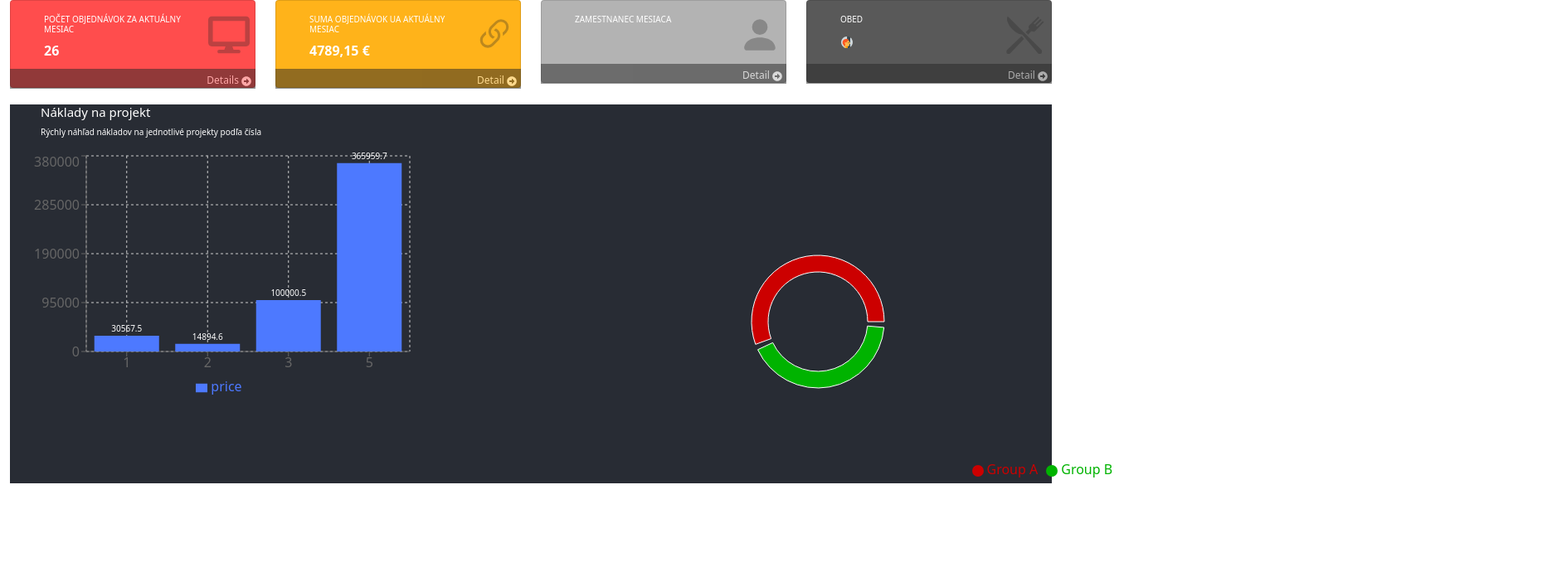
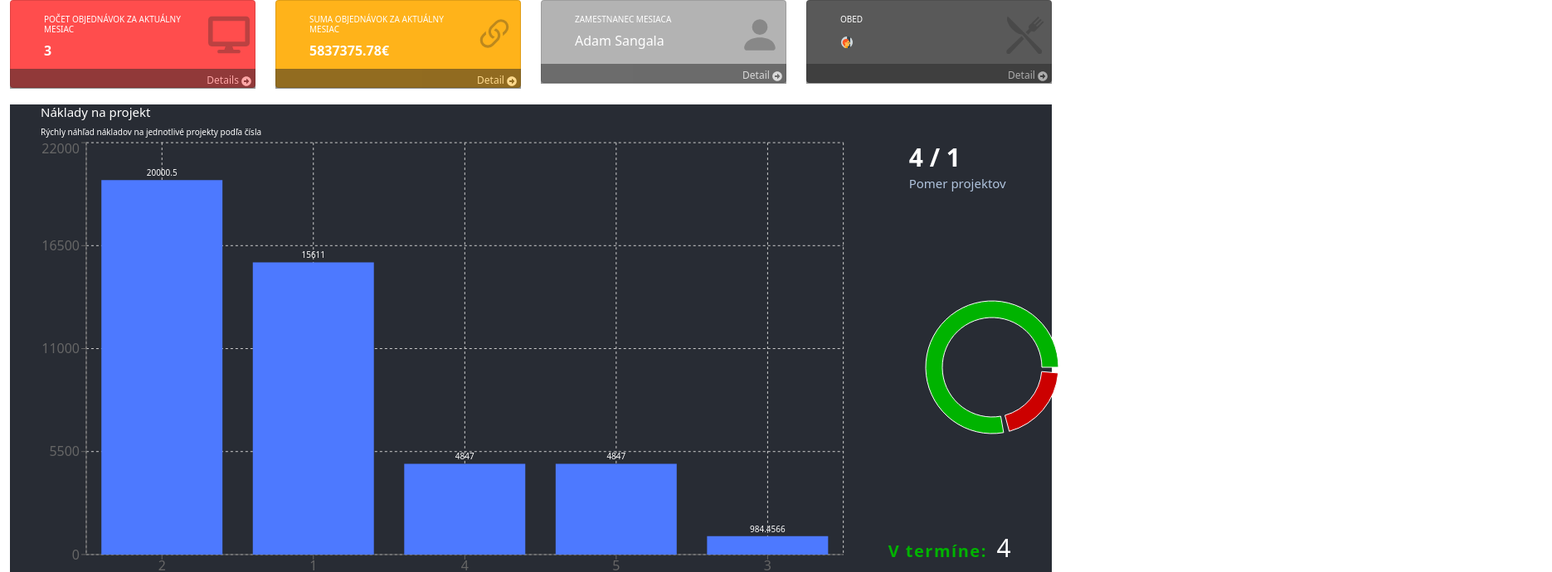
Before and after one commit to PeterPukac/grafy, a React (Create React App) app: page / in a window 1280 px wide. Shown: the top 690 px of the page at 83% size, 1871 px wide, since content can reach past the window. Built offline with nearby package versions, Linux system fonts and the light colour scheme.

Commit message:
dokoncenie

```diff
--- a/package.json
+++ b/package.json
@@ -8,6 +8,7 @@
     "@testing-library/user-event": "^13.5.0",
     "bootstrap": "^5.1.3",
     "chart.js": "^3.7.1",
+    "date-fns": "^2.28.0",
     "install": "^0.13.0",
     "npm": "^8.5.0",
     "react": "^17.0.2",
--- a/public/db.json
+++ b/public/db.json
@@ -20,52 +20,87 @@
         {
             "id": 1,
             "title": "Konstrukcia mostu",
-            "price": 15619191.5,
-            "startDate": "2018-03-18"
+            "price": 15611,
+            "startDate": "2018-03-18 04:20:10",
+            "endDate": "2023-03-18 04:20:10"
         },
         {
             "id": 2,
             "title": "Nova hala",
-            "price": 2000000.5,
-            "startDate": "2018-12-03"
+            "price": 20000.5,
+            "startDate": "2018-12-03 04:20:10",
+            "endDate": "2024-12-03 04:20:10"
         },
         {
             "id": 3,
             "title": "Daky super projekt",
-            "price": 984862959.4566,
-            "startDate": "2020-01-10"
+            "price": 984.4566,
+            "startDate": "2020-01-10 04:20:10",
+            "endDate": "2022-01-10 04:20:10"
         },
         {
             "id": 4,
             "title": "System na rezanie kovov",
-            "price": 48472266,
-            "startDate": "2021-02-07"
+            "price": 4847,
+            "startDate": "2021-02-07 04:20:10",
+            "endDate":"2026-02-07 04:20:10"
+        },
+        {
+            "id": 5,
+            "title": "Pec na perniky",
+            "price": 4847,
+            "startDate": "2021-01-07 04:20:10",
+            "endDate": "2026-01-05 04:20:10"
         }
     ],
     "orders": [
         {
             "id": 1,
             "CustomerTitle": "Kia motors",
-            "date": "2022-08-15",
+            "date": "2000-03-15 04:20:10",
             "price": 51223
         },
         {
             "id": 2,
             "CustomerTitle": "Miba slovakia",
-            "date": "2022-07-17",
+            "date": "2022-02-18 08:30:58",
             "price": 4892929
         },
         {
             "id": 3,
             "CustomerTitle": "Klauke",
-            "date": "2021-10-25",
+            "date": "2021-07-24 15:44:28",
             "price": 21847983
         },
         {
             "id": 4,
             "CustomerTitle": "HDS",
-            "date": "2022-04-18",
+            "date": "2020-06-26 10:30:30",
             "price": 783369
+        },
+        {
+            "id": 5,
+            "CustomerTitle": "Mobis ",
+            "date": "2020-07-04 11:30:50",
+            "price": 478839
+        },
+        {
+            "id": 6,
+            "CustomerTitle": "Cross a.s ",
+            "date": "2022-01-11 0:30:58",
+            "price": 32478
+        },
+        {
+            "id": 7,
+            "CustomerTitle": "Syrex Zazriva",
+            "date": "2022-02-03 04:10:10",
+            "price": 51223
+        },
+        {
+            "id": 8,
+            "CustomerTitle": "Eset Slovakia",
+            "date": "2022-02-22 04:10:10",
+            "price": 893223.78
         }
     ]
 }
--- a/src/App.css
+++ b/src/App.css
@@ -14,7 +14,7 @@
 }
 
 .App-header {
-  background-color: #282c34;
+  background-color: white;/*282c34*/
   min-height: 100vh;
   display: flex;
   flex-direction: column;
@@ -45,7 +45,36 @@
   margin-right:12px;
 }
 
+.textCard{
+  text-align: left;
+  color: white;
+}
+
 .textik{
   margin-left:25px;
   text-align: left;
+  color:lightsteelblue;
 }
+
+.pomer{
+  color: white;
+  font-size: 30px;
+  font-weight: bold;
+}
+.podGrafom{
+  text-align: left;
+}
+
+strong{
+  color: rgb(0, 179, 0);
+  font-size: 20px;
+  padding-right: 5px;
+  letter-spacing:1.5px;
+}
+
+
+.cervene{
+  color: rgb(204, 0, 0);
+  padding-right: 5px;
+  letter-spacing:1.5px;
+}
--- a/src/App.js
+++ b/src/App.js
@@ -1,13 +1,15 @@
-import  './App.css';
+import './App.css';
 import Main from './Main';
-import { BrowserRouter as Router, Route, Switch } from 'react-router-dom'
-import { BarChart, Bar, Cell, XAxis, YAxis, CartesianGrid, Tooltip, Legend, ResponsiveContainer } from 'recharts';
+import { BrowserRouter as Router, Route, Switch } from 'react-router-dom';
 
 function App() {
+  document.querySelectorAll(" p * div ");
   return (
-    <div className="App">
-        <Main/>
-    </div>
+    <Router>
+      <div className="App">
+        <Main></Main>
+      </div>
+    </Router>
   );
 }
 export default App;
--- a/src/Chart.js
+++ b/src/Chart.js
@@ -1,35 +1,67 @@
-import { useState } from "react";
 import Container from "react-bootstrap/Container";
 import Row from "react-bootstrap/Row";
 import Col from "react-bootstrap/Col";
-import { BarChart, Bar, Cell, XAxis, YAxis, CartesianGrid, Tooltip, Legend, LabelList, PieChart, Pie, Sector } from 'recharts';
-const Chart = () => {
-    const data = [
-        { title: 'Najlepsi projekt', price: '30567.5', id: '1' },
-        { title: 'Legendarny projekt ', price: '14894.6', id: '2' },
-        { title: 'Zly  projekt ', price: '100000.5', id: '3' },
-        { title: 'Usporny projekt ', price: '365959.7', id: '5' },
-    ];
+import { Text, BarChart, Bar, Cell, XAxis, YAxis, CartesianGrid, Tooltip, Legend, LabelList, PieChart, Pie, Sector, ResponsiveContainer } from 'recharts';
+import { isAfter, parseISO, isBefore } from 'date-fns';
+const Chart = (props) => {
+    document.querySelectorAll(" p * div ");
+    const data = props.data;
+    data.sort((a, b) => (a.price < b.price) ? 1 : -1);
+
+    const arrayProjectsEndDate = [];
+    data.map(proj => { arrayProjectsEndDate.push(proj.endDate) });
+    console.log(arrayProjectsEndDate);
+
+    function getAfterDeadline(pArrayProjectEndDate) {
+        var currentDate = new Date();
+        var counterAfterDeadLine = 0;
+        for (let index = 0; index < pArrayProjectEndDate.length; index++) {
+            let timeToCompare = parseISO(pArrayProjectEndDate[index]);
+            if (isAfter(currentDate, timeToCompare)) {
+                counterAfterDeadLine++;
+            }
+
+        }
+        return counterAfterDeadLine;
+    }
+
+    function getBeforeDeadline(pArrayProjectEndDate) {
+        var currentDate = new Date();
+        var counterBeforeDeadLine = 0;
+        for (let index = 0; index < pArrayProjectEndDate.length; index++) {
+            let timeToCompare = parseISO(pArrayProjectEndDate[index]);
+            if (isBefore(currentDate, timeToCompare)) {
+                counterBeforeDeadLine++;
+            }
+        }
+        return counterBeforeDeadLine;
+    }
+
+    var projectsAfterDeadline = getAfterDeadline(arrayProjectsEndDate);
+    console.log(projectsAfterDeadline);
+    var projectsBeforeDeadline = getBeforeDeadline(arrayProjectsEndDate);
+    console.log(projectsBeforeDeadline);
+
+
     const dataDva = [
-        { name: 'Group A', value: 400 },
-        { name: 'Group B', value: 300 },
+        { name: 'V termíne', value: projectsBeforeDeadline },
+        { name: 'Meškajúce', value: projectsAfterDeadline },
     ];
 
-    const COLORS = ['rgb(204, 0, 0)', 'rgb(0, 179, 0)'];
-
-
+    const COLORS = ['rgb(0, 179, 0)', 'rgb(204, 0, 0)'];
 
     return (
         <div className="chart">
             <Container fluid width="80%" aspect={3}>
                 <div className="textik">
                     <h1 style={{ color: "white", fontSize: "15px" }}>Náklady na projekt</h1>
-                    <p style={{ color: "white", fontSize: "10px" }}>Rýchly náhľad nákladov na jednotlivé projekty podľa čísla</p>
+                    <div style={{ color: "white", fontSize: "10px" }}>Rýchly náhľad nákladov na jednotlivé projekty podľa čísla</div>
                 </div>
                 <Row>
-                    <Col md={8}>
+                    <Col sm={12} md={8} lg={10}>
+                        <ResponsiveContainer>
                             <BarChart
-                            width={500}
+                                width={600}
                                 height={300}
                                 data={data}
                                 margin={{
@@ -47,9 +79,16 @@ const Chart = () => {
                                     <LabelList position="top" fill="white" fontSize={10} className="bar" />
                                 </Bar>
                             </BarChart>
+                        </ResponsiveContainer>
                     </Col>
-                    <Col md={4}>
-                        <PieChart width={800} height={400} >
+                    <Col sm={12} md={4} lg={2}>
+                        <div className="textik">
+                            <div className="pomer">
+                                {projectsBeforeDeadline}  / {projectsAfterDeadline}
+                            </div>
+                            <h1 style={{ color: "lightsteelblue", fontSize: "15px", fontWeight: "lighter" }}>Pomer projektov</h1>
+                        </div>
+                        <PieChart width={800} height={400}>
                             <Pie
                                 data={dataDva}
                                 cx={120}
@@ -64,12 +103,20 @@ const Chart = () => {
                                     <Cell key={`cell-${index}`} fill={COLORS[index % COLORS.length]} />
                                 ))}
                             </Pie>
-                            <Legend iconType={'circle'}/>
                         </PieChart>
+
+                        <div className="podGrafom">
+                            <div style={{ color: "white", fontSize: "30px" }}>
+                                <strong>V termíne: </strong>{projectsBeforeDeadline}
+                            </div>
+                            <div style={{ color: "white", fontSize: "30px" }}>
+                                <strong className="cervene">Meškajúce: </strong>{projectsAfterDeadline}
+                            </div>
+                        </div>
                     </Col>
                 </Row>
             </Container>
-        </div>
+        </div >
 
     )
 }
--- a/src/Topbar.js
+++ b/src/Topbar.js
@@ -9,31 +9,65 @@ import { GiKnifeFork } from 'react-icons/gi';
 import { FcButtingIn, FcEmptyFilter } from 'react-icons/fc';
 import { FaArrowAltCircleRight } from 'react-icons/fa';
 import 'bootstrap/dist/css/bootstrap.min.css';
-import { useState } from "react";
+import { addDays, addHours, isSameMonth,parseISO, parseJSON, toDate } from 'date-fns';
+const Topbar = (props) => {
+    document.querySelectorAll(" p * div ");
+    const employeesArray = props.data;
+    const orderArrays = props.orders;
+    const arrayOrdersDate = [];
+    orderArrays.map(ord => {
+        arrayOrdersDate.push(ord.date);
+    })
 
-const Topbar = (props) => {
-    const employeesArray = props.data;
+    //vyfiltrovanie tych objednavok ktore su v danom mesiaci
+    const currentDate = new Date();
+    const pricesOrderArrays = orderArrays.filter(order =>
+            isSameMonth(parseISO(order.date),currentDate));
+
+    function getSumOfPriceMonth(pPricesOrderArrays){
+        var sum = 0;
+        for (let index = 0; index < pPricesOrderArrays.length; index++) {
+            sum+= pPricesOrderArrays[index].price;
+        }
+        return sum;
+    }
+
+    function getCountOrdersMonth(pArrayOfDates){
+        var counter = 0;
+        var currentDate = new Date();
+        for (let index = 0; index < pArrayOfDates.length; index++) {
+            var time = parseISO(pArrayOfDates[index]);
+            if(isSameMonth(currentDate,time)){
+                counter++;
+            }
+        }
+        return counter;
+    }
+
+    var countOrdersOfMonth = getCountOrdersMonth(arrayOrdersDate);
+    var sumOrdersOfMonth = getSumOfPriceMonth(pricesOrderArrays);
+
+    //------------------------NAJDENIE ZAMESTNANCA MESIACA---------------
     const arrayHours = [];
-    let max =0;
+    let max = 0;
     //Naplnene pola hodin
     employeesArray.map(emp => {
         arrayHours.push(emp.hours);
     })
     //najdenie maxima v poli
     for (let index = 0; index < arrayHours.length; index++) {
-        if(arrayHours[index] > max){
+        if (arrayHours[index] > max) {
             max = arrayHours[index];
         }
-
     }
     const empOfMonth = employeesArray.filter(emp => emp.hours === max);
-    console.log(empOfMonth.name);
-    console.log(max);
+    //-------------------------KONIEC ZAMESTNANCA-----------------
+
     return (
         <div className="TopBar">
             <Container fluid>
                 <Row>
-                    <Col sm={12} md={3} >
+                    <Col sm={12} md={6} lg={3} >
                         <Card className="card " style={{ backgroundColor: "rgb(255, 77, 77)" }}>
                             <Card.Body>
                                 <Container fluid>
@@ -44,8 +78,7 @@ const Topbar = (props) => {
                                                 color: "white", fontSize: "10px"
                                             }}>Počet objednávok za aktuálny mesiac</Card.Title>
                                             <Card.Text className="text-start" style={{ color: "white", fontWeight: "bold" }} >
-                                                26
-                                            </Card.Text>
+                                            {countOrdersOfMonth}</Card.Text>
                                         </Col>
                                         <Col md={2}>
                                             <FaDesktop size={50} style={{ color: "rgb(38, 38, 38)", opacity: "0.3" }} />
@@ -63,7 +96,7 @@ const Topbar = (props) => {
                         </Card>
                     </Col>
 
-                    <Col sm={12} md={3}>
+                    <Col sm={12} md={6} lg={3}>
                         <Card className="card " style={{ backgroundColor: "rgb(255, 179, 26)" }}>
                             <Card.Body>
                                 <Container fluid>
@@ -72,9 +105,9 @@ const Topbar = (props) => {
                                             <Card.Title className="text-start firstCard" style={{
                                                 textTransform: "uppercase",
                                                 color: "white", fontSize: "10px"
-                                            }}>Suma objednávok ua aktuálny mesiac</Card.Title>
+                                            }}>Suma objednávok za aktuálny mesiac</Card.Title>
                                             <Card.Text className="text-start" style={{ color: "white", fontWeight: "bold" }} >
-                                                4789,15 €
+                                                {sumOrdersOfMonth}€
                                             </Card.Text>
                                         </Col>
                                         <Col md={2}>
@@ -93,7 +126,7 @@ const Topbar = (props) => {
                             </Card.Body>
                         </Card>
                     </Col>
-                    <Col sm={12} md={3}>
+                    <Col sm={12} md={6} lg={3}>
                         <Card className="card " style={{ backgroundColor: "rgb(179, 179, 179)" }}>
                             <Card.Body>
                                 <Container fluid>
@@ -103,8 +136,13 @@ const Topbar = (props) => {
                                                 textTransform: "uppercase",
                                                 color: "white", fontSize: "10px"
                                             }}>Zamestnanec mesiaca </Card.Title>
-                                            <Card.Text className="text-start" style={{ color: "white", fontWeight: "bold" }} >
-                                                {empOfMonth.name}
+                                            <Card.Text className="text-start">
+                                                {empOfMonth.map(emp => {
+                                                    return (
+                                                        <div className="textCard" key={emp.id}>
+                                                            {emp.name}
+                                                        </div>)
+                                                })}
                                             </Card.Text>
                                         </Col>
                                         <Col md={2}>
@@ -122,7 +160,7 @@ const Topbar = (props) => {
                             </Card.Body>
                         </Card>
                     </Col>
-                    <Col sm={12} md={3}>
+                    <Col sm={12} md={6} lg={3}>
                         <Card className="card " style={{ backgroundColor: "rgb(89, 89, 89)" }}>
                             <Card.Body>
                                 <Container fluid>
@@ -152,19 +190,7 @@ const Topbar = (props) => {
                         </Card>
                     </Col>
                 </Row>
-                <Row>
-                    <Col>
-                        <div>{employeesArray.map(emp => {
-                            <div className="bla" key={emp.id}>
-                                <h2>{emp.name}</h2>
-                                <p>{emp.hours}</p>
-                            </div>
-                        })}
-                        </div>
-                    </Col>
-                </Row>
             </Container>
-
         </div>
     );
 }
```
Also changed, not shown: src/Main.js (+15 -11 lines), 1 other file (tests, documents, lock files or other folders). Lines whose indentation alone changed are shown as unchanged.
